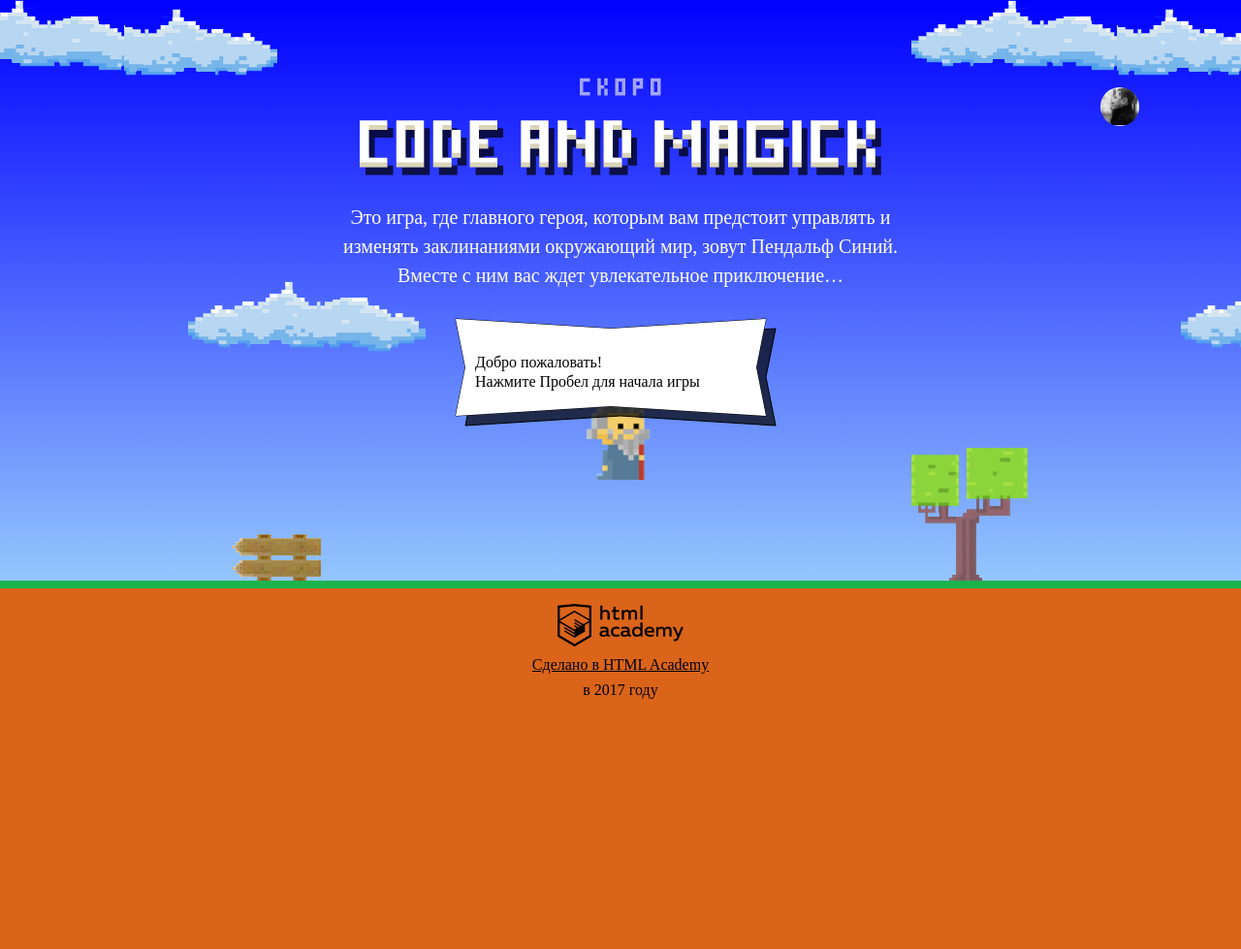
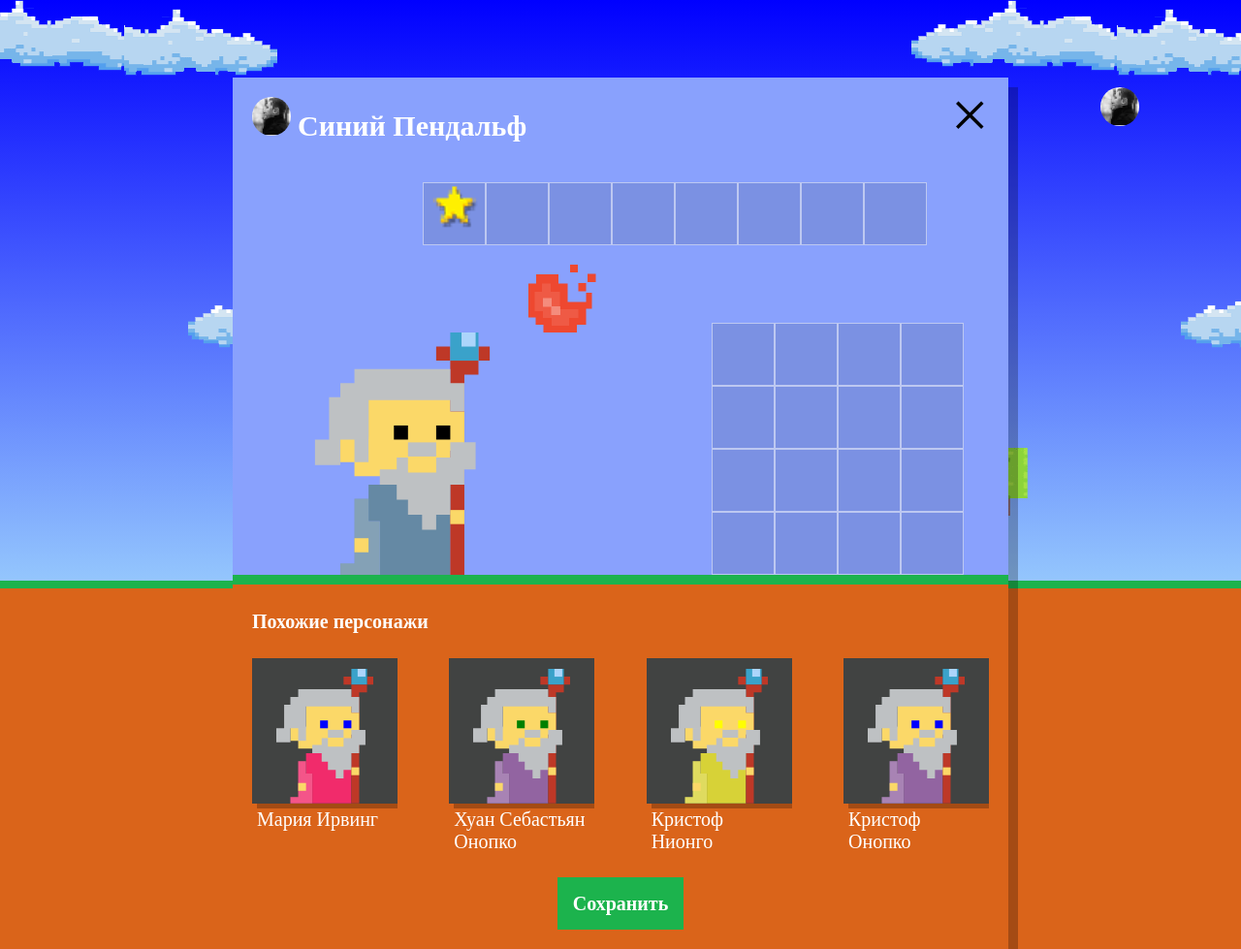
Before and after one commit to julia-marta/1237807-code-and-magick-20, a website: page index.html in a window 1280 px wide. Shown: the whole page at 97% size. Before the commit the page ends 800 px from the top, so only its background shows below. Drawn offline with Linux system fonts and the light colour scheme; a web font is replaced by a local one.

Commit message:
Добавляет настройки персонажей

```diff
--- a/index.html
+++ b/index.html
@@ -196,6 +196,7 @@
     return gameFieldHeight / 3;
   };
 </script>
+<script src="js/setup.js"></script>
 <script src="js/stat.js"></script>
 <script src="js/game.js"></script>
 
--- /dev/null
+++ b/js/setup.js
@@ -0,0 +1,52 @@
+'use strict';
+
+var userSetup = document.querySelector('.setup');
+userSetup.classList.remove('hidden');
+
+var similarList = userSetup.querySelector('.setup-similar-list');
+var similarWizardTemplate = document.querySelector('#similar-wizard-template')
+  .content
+  .querySelector('.setup-similar-item');
+
+var WIZARD_NAMES = ['Иван', 'Хуан Себастьян', 'Мария', 'Кристоф', 'Виктор', 'Юлия', 'Люпита', 'Вашингтон'];
+var WIZARD_SURNAMES = ['да Марья', 'Верон', 'Мирабелла', 'Вальц', 'Онопко', 'Топольницкая', 'Нионго', 'Ирвинг'];
+var COAT_COLORS = ['rgb(101, 137, 164)', 'rgb(241, 43, 107)', 'rgb(146, 100, 161)', 'rgb(56, 159, 117)', 'rgb(215, 210, 55)', 'rgb(0, 0, 0)'];
+var EYES_COLORS = ['black', 'red', 'blue', 'yellow', 'green'];
+
+var getRandomData = function (arr) {
+  return arr[Math.floor(Math.random() * arr.length)];
+};
+
+var getWizards = function (x) {
+  var wizardsArray = [];
+
+  for (var i = 0; i < x; i++) {
+    wizardsArray[i] = {
+      name: getRandomData(WIZARD_NAMES) + ' ' + getRandomData(WIZARD_SURNAMES),
+      coatColor: getRandomData(COAT_COLORS),
+      eyesColor: getRandomData(EYES_COLORS)
+    };
+  }
+
+  return wizardsArray;
+};
+
+var wizards = getWizards(4);
+
+var renderWizard = function (wizard) {
+  var wizardElement = similarWizardTemplate.cloneNode(true);
+
+  wizardElement.querySelector('.setup-similar-label').textContent = wizard.name;
+  wizardElement.querySelector('.wizard-coat').style.fill = wizard.coatColor;
+  wizardElement.querySelector('.wizard-eyes').style.fill = wizard.eyesColor;
+
+  return wizardElement;
+};
+
+var fragment = document.createDocumentFragment();
+for (var i = 0; i < wizards.length; i++) {
+  fragment.appendChild(renderWizard(wizards[i]));
+}
+similarList.appendChild(fragment);
+
+userSetup.querySelector('.setup-similar').classList.remove('hidden');
```
